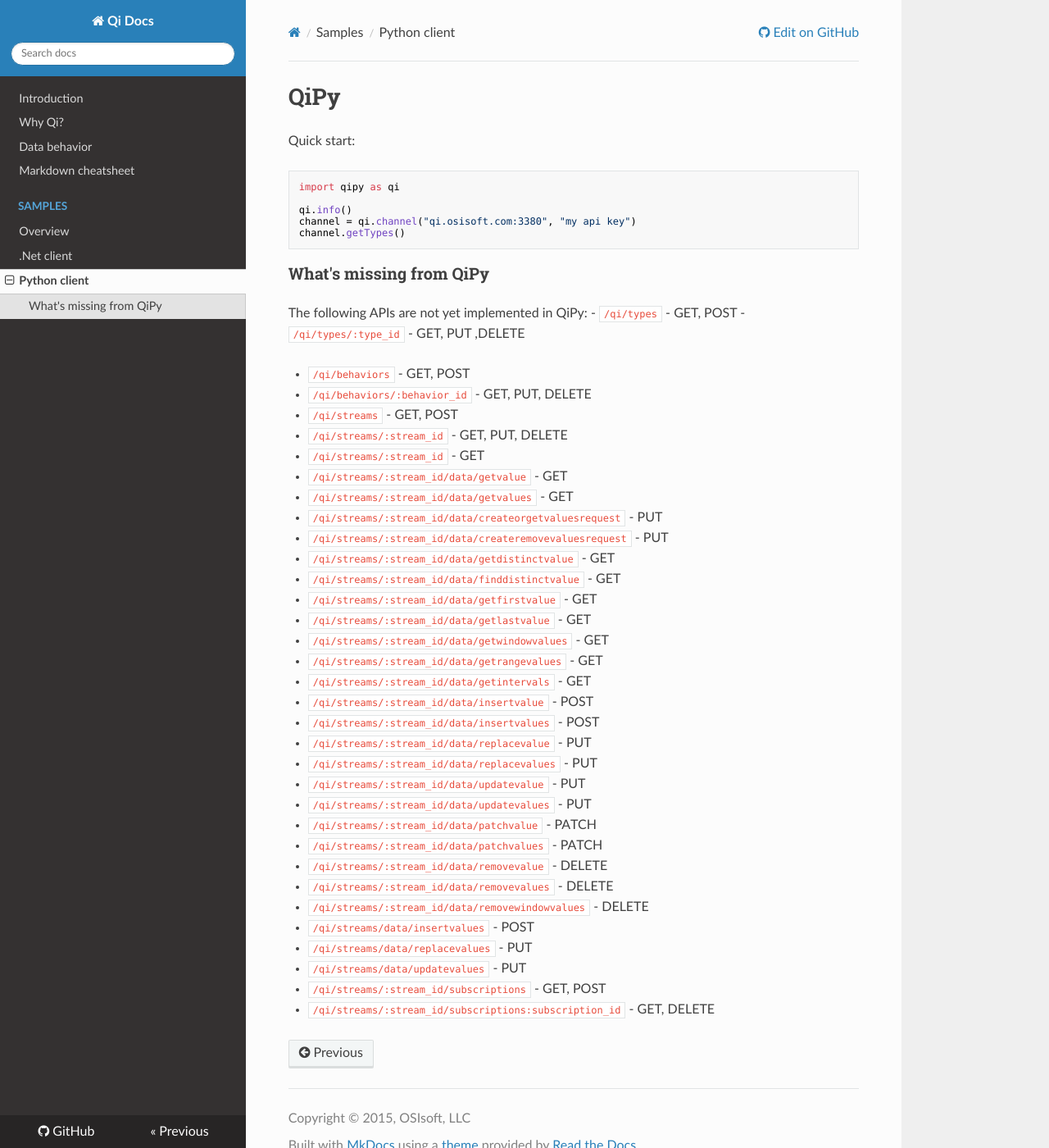
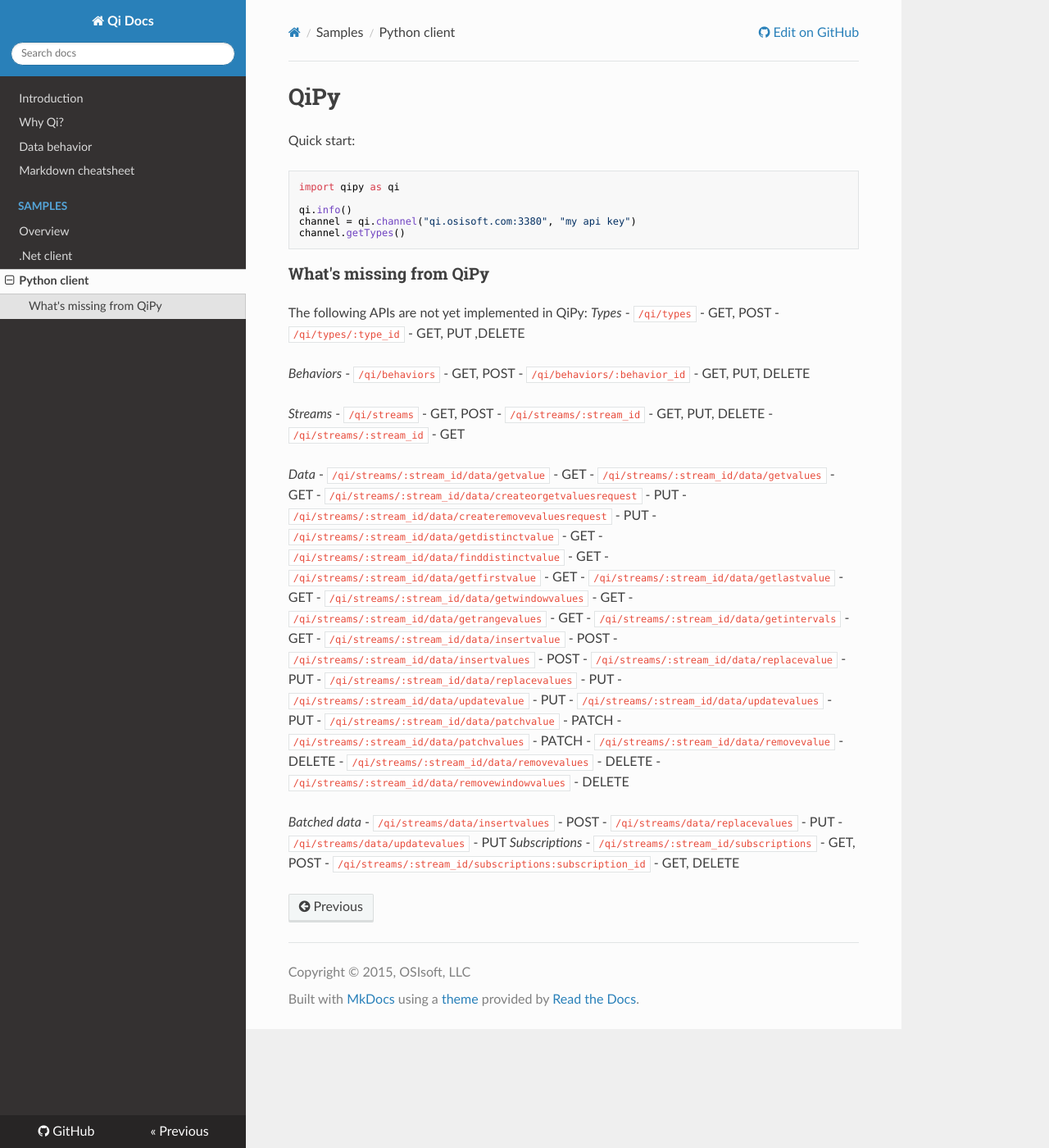
Before and after one commit to AVEVA/AVEVA-Samples, an MkDocs documentation site: the page built from docs/samples/python.md, in a window 1280 px wide and 1400 px high. Shown: the whole window at 82% size. Built offline with MkDocs 1.6.1, drawn with Linux system fonts in a browser that asks for light colours; nearby versions of some CDN libraries; old or Windows-style settings are respelled for this version of MkDocs.

Commit message:
Messing with formatting

```diff
--- a/docs/samples/python.md
+++ b/docs/samples/python.md
@@ -10,16 +10,20 @@
 
 ### What's missing from QiPy
 The following APIs are not yet implemented in QiPy:
+*Types*
  - `/qi/types` - GET, POST
  - `/qi/types/:type_id` - GET, PUT ,DELETE
 
+ *Behaviors*
  - `/qi/behaviors` - GET, POST
  - `/qi/behaviors/:behavior_id` - GET, PUT, DELETE
 
+ *Streams*
  - `/qi/streams` - GET, POST
  - `/qi/streams/:stream_id` - GET, PUT, DELETE
  - `/qi/streams/:stream_id` - GET
 
+ *Data*
  - `/qi/streams/:stream_id/data/getvalue` - GET
  - `/qi/streams/:stream_id/data/getvalues` - GET
  - `/qi/streams/:stream_id/data/createorgetvaluesrequest`  - PUT
@@ -43,9 +47,10 @@
  - `/qi/streams/:stream_id/data/removevalues` - DELETE
  - `/qi/streams/:stream_id/data/removewindowvalues` - DELETE
 
+ *Batched data*
  - `/qi/streams/data/insertvalues` - POST
  - `/qi/streams/data/replacevalues` - PUT
  - `/qi/streams/data/updatevalues` - PUT
-
+ *Subscriptions*
  - `/qi/streams/:stream_id/subscriptions` - GET, POST
  - `/qi/streams/:stream_id/subscriptions:subscription_id` - GET, DELETE
```
